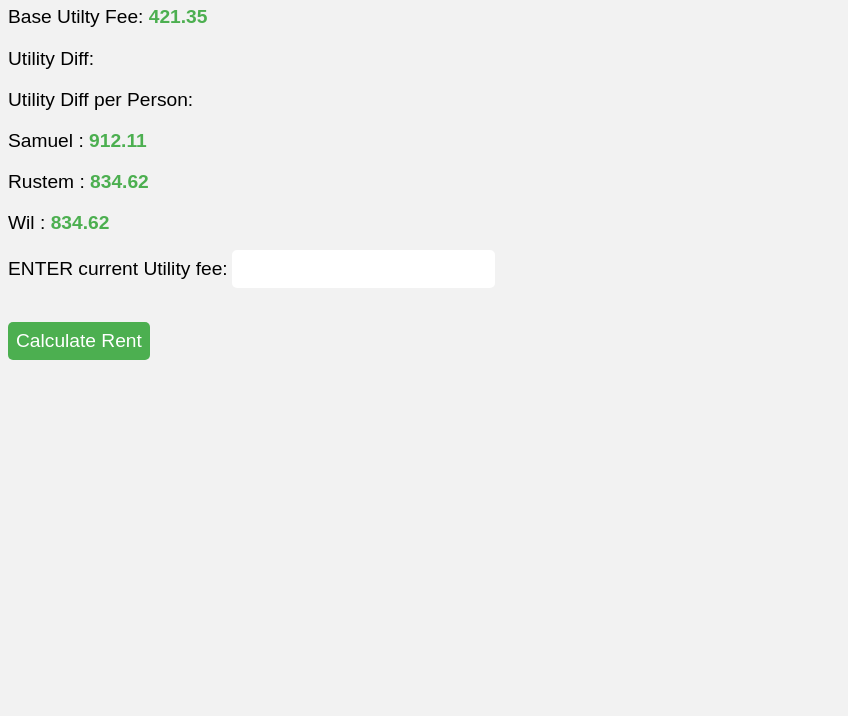
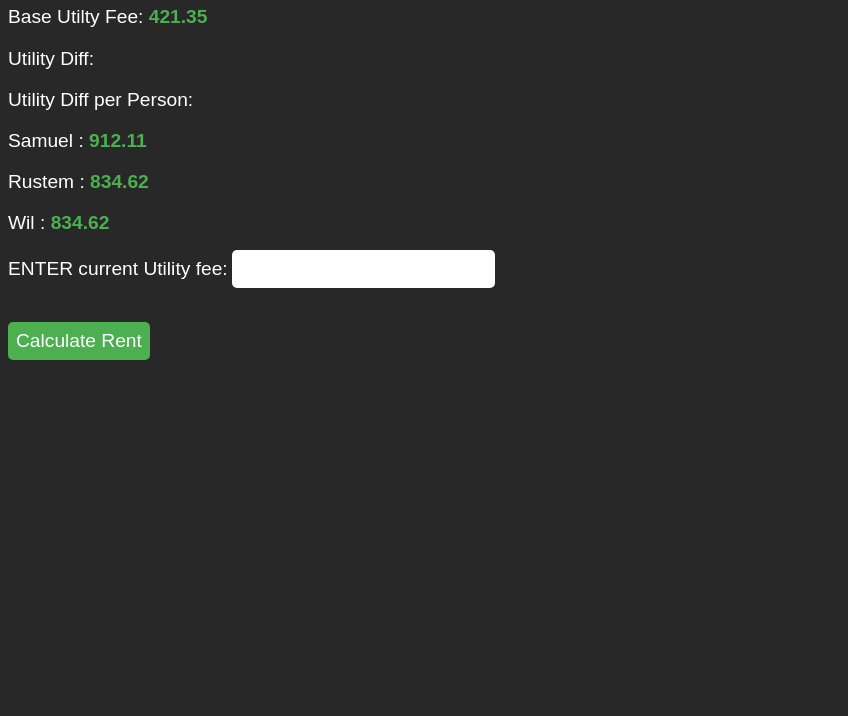
Before and after one commit to samigrove80/Rent-Calculator, a plain HTML site: page index.html in a window 1280 px wide. Shown: the part 84-800 px from the top of the page, without its empty margins (0-848 px from the left). Drawn offline with Linux system fonts and the light colour scheme.

Commit message:
Update index.html

```diff
--- a/index.html
+++ b/index.html
@@ -9,20 +9,25 @@
 
   <style>
        body {
+  background-color: #282828;
+  color: #fff;
   font-family: Arial, sans-serif;
-      background-color: #f2f2f2;
 }
+
 h1 {
   text-align: center;
   font-size: 2rem;
   margin-top: 2rem;
 }
+
 p {
   font-size: 1.2rem;
   margin-bottom: 1rem;
 }
+
 label {
   font-size: 1.2rem;
+  color: #fff;
 }
     input {
       font-size: 1.2rem;
```
Lines whose indentation alone changed are shown as unchanged.
